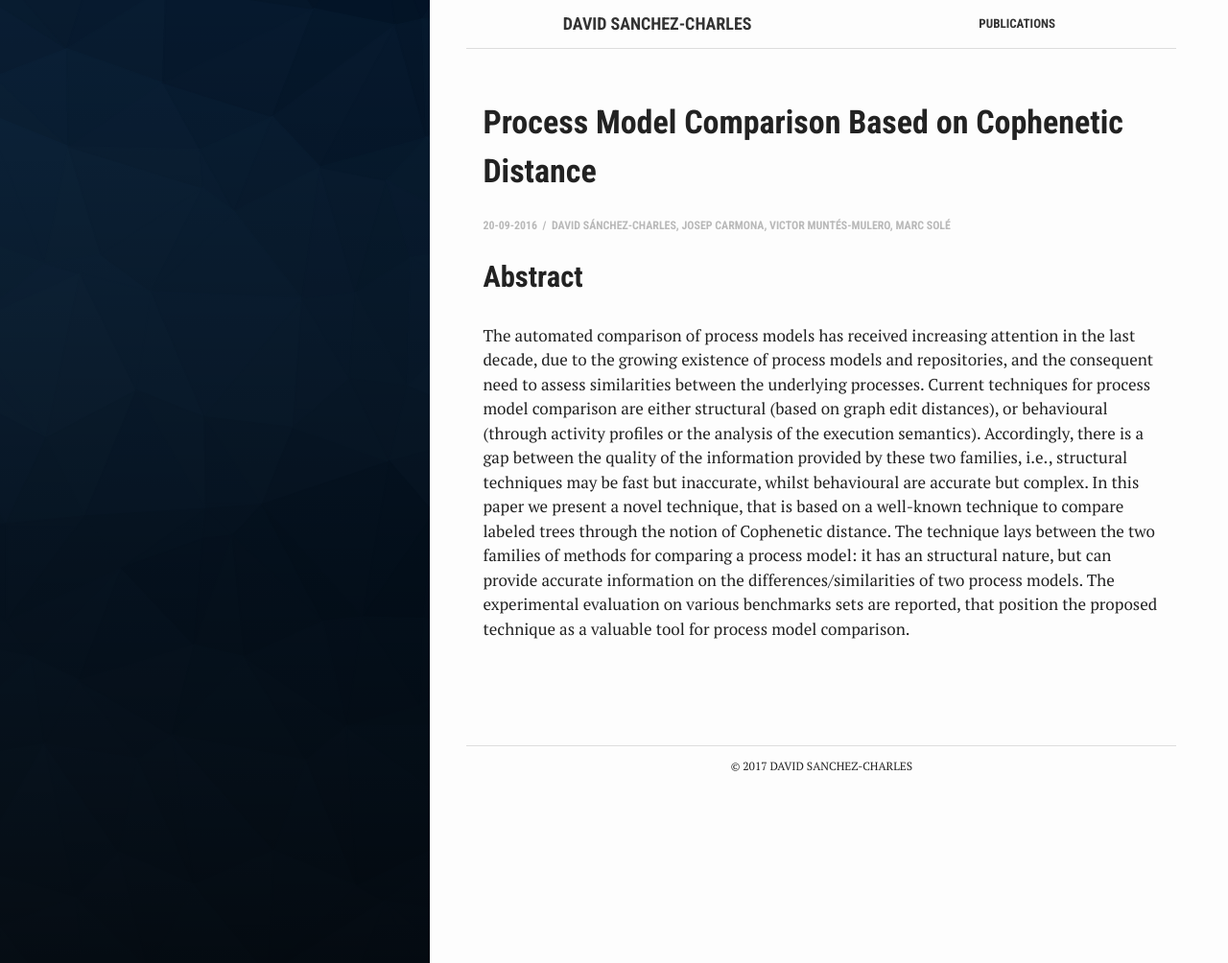
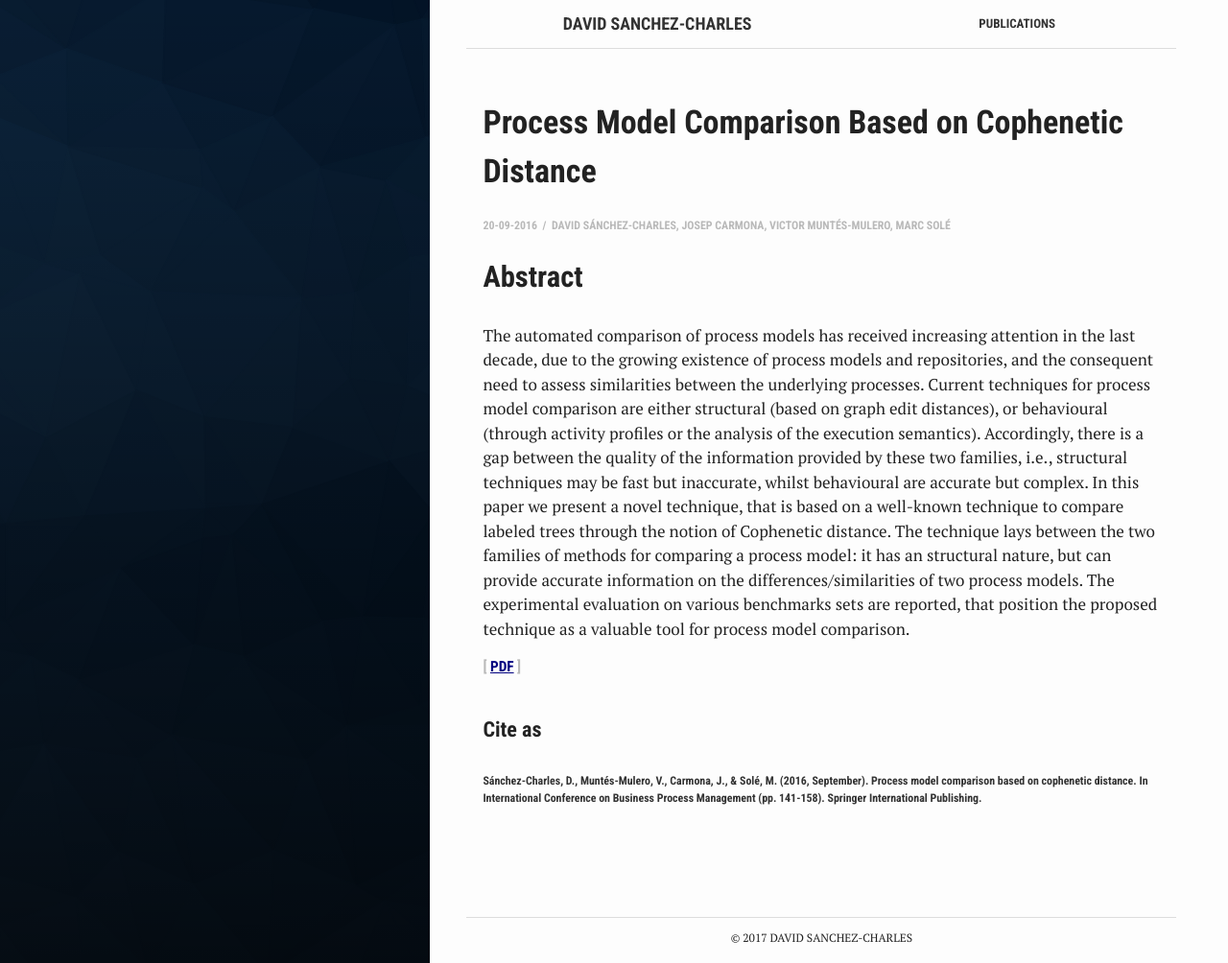
Before and after one commit to dscharles/dscharles.github.io, a Jekyll site: the page built from _publications/2016-09-01-BPM_Forum_Model_Comparison.md, in a window 1280 px wide and 1004 px high. Shown: the whole window at 96% size. Built offline with Jekyll 4.4.1, drawn with Linux system fonts in a browser that asks for light colours.

Commit message:
Download link for BPM Forum 2016 paper

```diff
--- a/_publications/2016-09-01-BPM_Forum_Model_Comparison.md
+++ b/_publications/2016-09-01-BPM_Forum_Model_Comparison.md
@@ -4,7 +4,9 @@ year: "2016"
 author: David Sánchez-Charles, Josep Carmona, Victor Muntés-Mulero, Marc Solé
 title: "Process Model Comparison Based on Cophenetic Distance"
 keywords: ""
+download: "https://www.researchgate.net/publication/307584857_Process_Model_Comparison_Based_on_Cophenetic_Distance"
 layout: "publication"
+reference: "Sánchez-Charles, D., Muntés-Mulero, V., Carmona, J., & Solé, M. (2016, September). Process model comparison based on cophenetic distance. In International Conference on Business Process Management (pp. 141-158). Springer International Publishing."
 ---
 
 The automated comparison of process models has received increasing attention in the last decade, due to the growing existence of process models and repositories, and the consequent need to assess similarities between the underlying processes. Current techniques for process model comparison are either structural (based on graph edit distances), or behavioural (through activity profiles or the analysis of the execution semantics). Accordingly, there is a gap between the quality of the information provided by these two families, i.e., structural techniques may be fast but inaccurate, whilst behavioural are accurate but complex. In this paper we present a novel technique, that is based on a well-known technique to compare labeled trees through the notion of Cophenetic distance. The technique lays between the two families of methods for comparing a process model: it has an structural nature, but can provide accurate information on the differences/similarities of two process models. The experimental evaluation on various benchmarks sets are reported, that position the proposed technique as a valuable tool for process model comparison.
```
